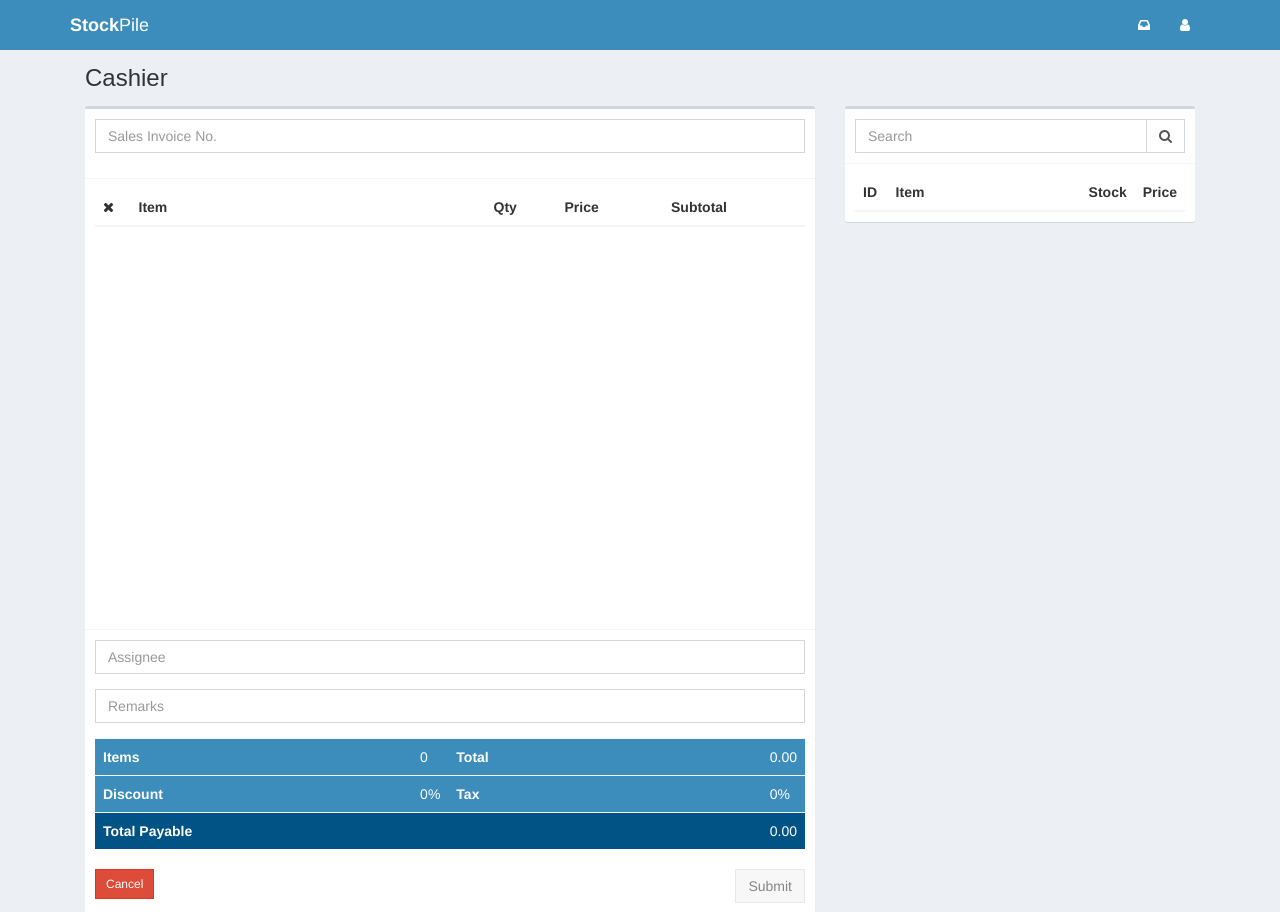
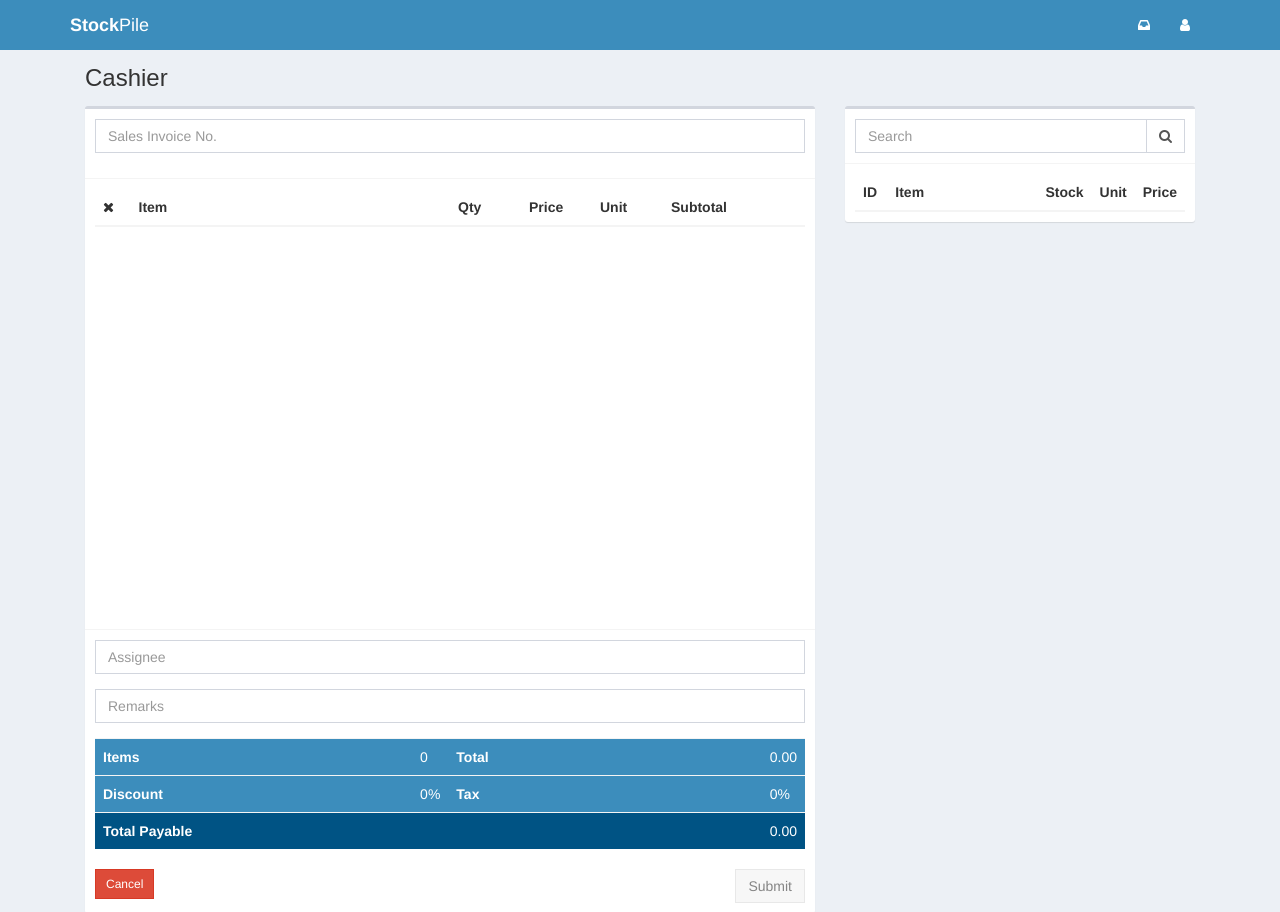
Before and after one commit to vince015/stockpile, a Django app: page /stockpile/cashier/ in a window 1280 px wide. Shown: the top 912 px of the page. Run offline with Django 3.2, Linux system fonts and the light colour scheme; the visitor is signed in with stand-in values (Sample User, id 1); data that the repository does not hold is empty; parts of the project's set-up code (start-up, migrations or seed data) failed here and were passed over; some libraries are stand-ins or nearby versions.

```diff
--- a/stockpile/settings.py
+++ b/stockpile/settings.py
@@ -33,8 +33,9 @@ SECRET_KEY = '2ed+%u_#l4y1x^&xy!f#uoct3)0bjwr79*v66fp=d*co0k$(zd'
 # SECURITY WARNING: don't run with debug turned on in production!
 DEBUG = True
 
-ALLOWED_HOSTS = ['127.0.0.1', '192.168.1.5']
+ALLOWED_HOSTS = ['*']
 
+SESSION_EXPIRE_AT_BROWSER_CLOSE = True
 
 # Application definition
 
--- a/stockpile_app/models.py
+++ b/stockpile_app/models.py
@@ -58,7 +58,7 @@ class Item(models.Model):
     price = models.DecimalField(max_digits=7,
                                 decimal_places=2,
                                 null=True,
-                                validators=[MinValueValidator(decimal.Decimal('0.01'))],
+                                validators=[MinValueValidator(decimal.Decimal('0.00'))],
                                 default=0.0)
 
 class Particular(models.Model):
--- a/templates/cashier/cashier.html
+++ b/templates/cashier/cashier.html
@@ -68,9 +68,10 @@
                         <table class="table table-striped no-margin" id="order-table">
                             <colgroup>
                                 <col style="width:5%">
-                                <col style="width:50%">
+                                <col style="width:45%">
                                 <col style="width:10%;max-width:55px;min-width:55px;">
-                                <col style="width:15%">
+                                <col style="width:10%">
+                                <col style="width:10%">
                                 <col style="width:20%">
                             </colgroup>
                             <thead>
@@ -79,6 +80,7 @@
                                     <th>Item</th>
                                     <th>Qty</th>
                                     <th>Price</th>
+                                    <th>Unit</th>
                                     <th>Subtotal</th>
                                 </tr>
                             </thead>
@@ -163,7 +165,8 @@
                     <table class="table table-hover">
                         <colgroup>
                             <col style="width:10%">
-                            <col style="width:65%">
+                            <col style="width:55%">
+                            <col style="width:10%">
                             <col style="width:10%">
                             <col style="width:15%">
                         </colgroup>
@@ -172,6 +175,7 @@
                                 <th>ID</th>
                                 <th>Item</th>
                                 <th>Stock</th>
+                                <th>Unit</th>
                                 <th>Price</th>
                             </tr>
                         </thead>
@@ -181,6 +185,7 @@
                                     <td>{{ item.id }}</td>
                                     <td><a>{{ item.description }}</a></td>
                                     <td>{{ item.stock }}</td>
+                                    <td>{{ item.unit|default_if_none:"" }}</td>
                                     <td>{{ item.price }}</td>
                                 </tr>
                             {% endfor %}
@@ -231,7 +236,8 @@
             var item_id = $(e).children().eq(0).text();
             var item_desc = $(e).children().eq(1).text();
             var item_stock = $(e).children().eq(2).text();
-            var item_price = $(e).children().eq(3).text();
+            var item_unit = $(e).children().eq(3).text();
+            var item_price = $(e).children().eq(4).text();
 
             if ($("#order-table").find("#item-" + item_id).length < 1)
             {
@@ -240,6 +246,7 @@
                         "<td>" + item_desc + "</td>" +
                         "<td data-stock='" + item_stock + "'><a onclick='qtyInputOnClick(this)'>1</a></td>" +
                         "<td>" + item_price + "</td>" +
+                        "<td>" + item_unit + "</td>" +
                         "<td class='item-subtotal'>" + item_price + "</td>" +
                     "</tr>"
                 );
@@ -335,7 +342,7 @@
 
                 var id = $(this).attr('id');
                 var qty = parseInt(tds.eq(2).text());
-                var price = parseInt(tds.eq(3).text());
+                var price = parseFloat(tds.eq(3).text());
 
                 var order_item = {
                     "id": id.split('-')[1],
--- a/templates/cashier/item_search.html
+++ b/templates/cashier/item_search.html
@@ -4,6 +4,7 @@
             <td>{{ item.id }}</td>
             <td><a>{{ item.description }}</a></td>
             <td>{{ item.stock }}</td>
+            <td>{{ item.unit }}</td>
             <td>{{ item.price }}</td>
         </tr>
     {% endfor %}
```
Also changed, not shown: stockpile_app/admin.py (+16 -1 lines).
